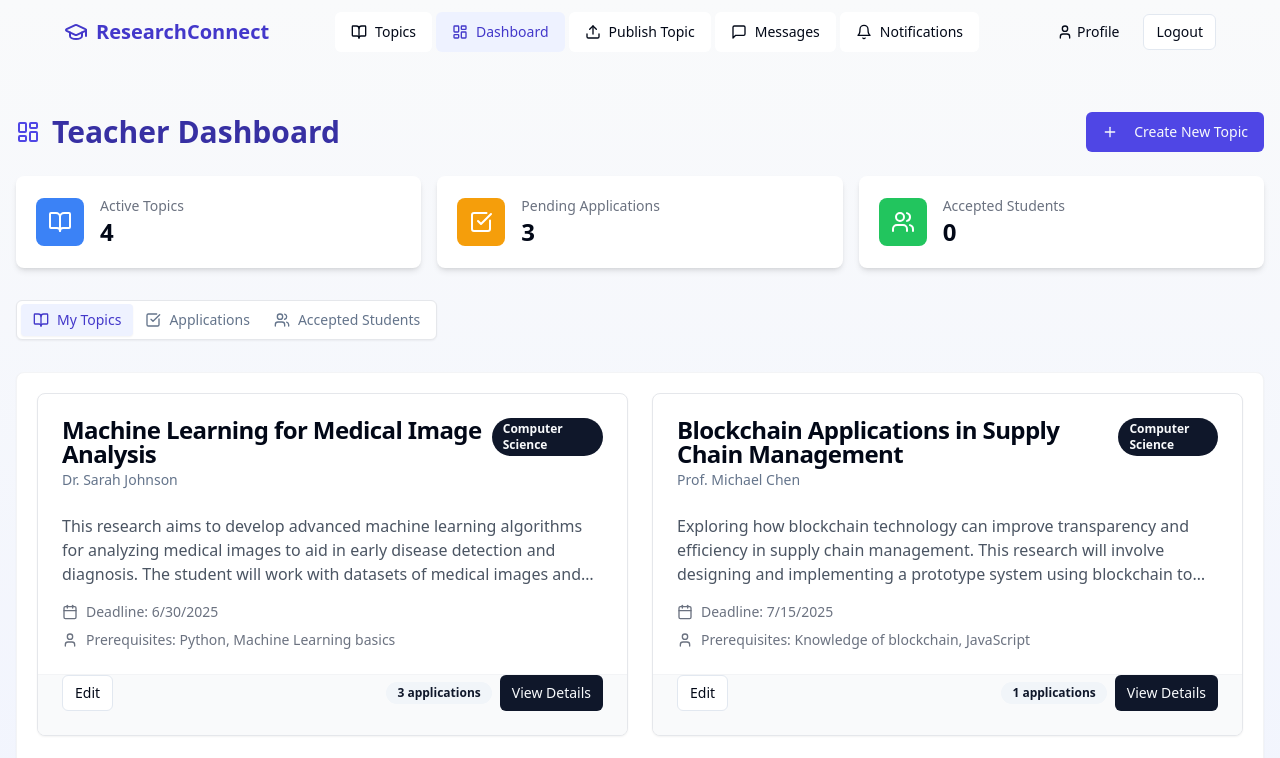
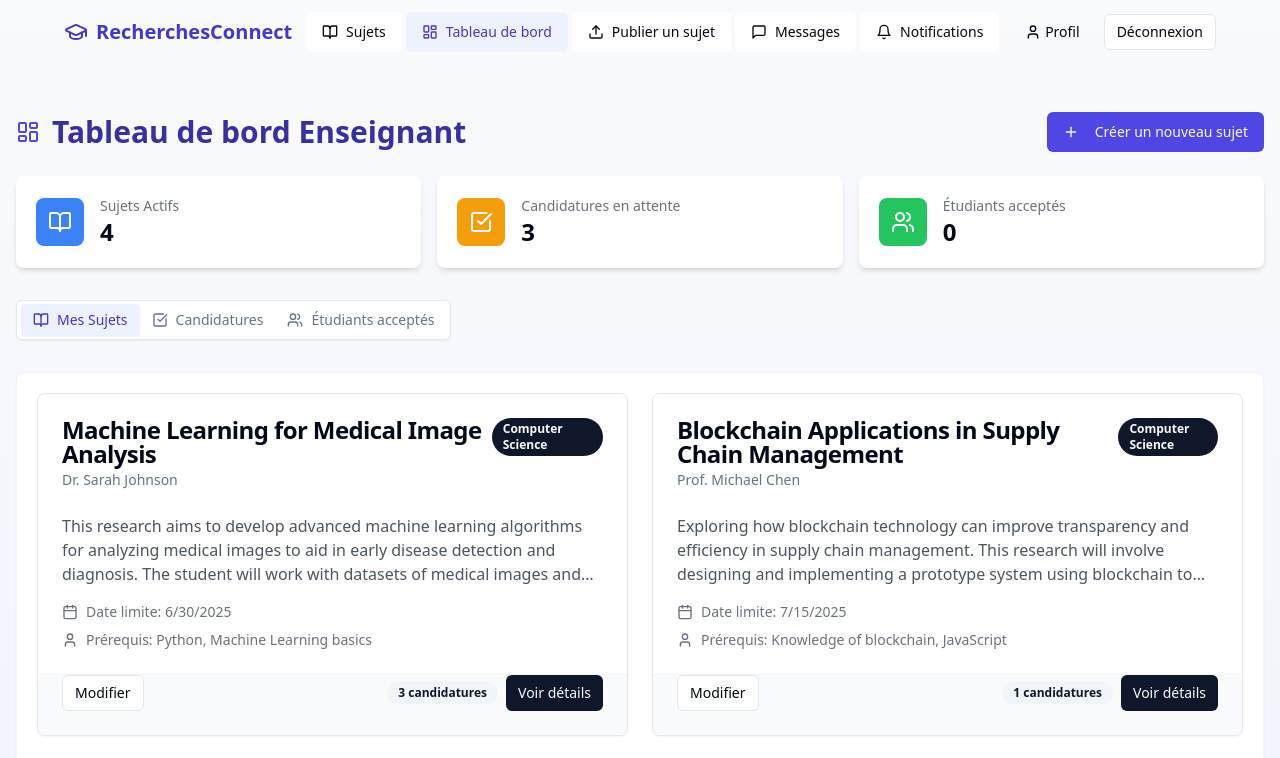
Before and after one commit to ameniamri1/projet-recherche-etudiant, a React (Vite) app: page /teacher-dashboard in a window 1280 px wide. Shown: the top 758 px of the page. Built offline with nearby package versions, Linux system fonts and the light colour scheme.

Commit message:
Fix logout and edit button
- Fixes the logout functionality to properly disconnect the user.
- Makes the "Edit" button in the teacher dashboard clickable.
- Completes the translation to French.

```diff
--- a/src/components/layout/Navbar.tsx
+++ b/src/components/layout/Navbar.tsx
@@ -1,6 +1,6 @@
 
 import { useState, useEffect } from "react";
-import { Link, useLocation } from "react-router-dom";
+import { Link, useLocation, useNavigate } from "react-router-dom";
 import {
   NavigationMenu,
   NavigationMenuContent,
@@ -26,12 +26,13 @@ import {
 
 const Navbar = () => {
   const location = useLocation();
+  const navigate = useNavigate();
   const [isScrolled, setIsScrolled] = useState(false);
   const [isMobileMenuOpen, setIsMobileMenuOpen] = useState(false);
-  const [isLoggedIn, setIsLoggedIn] = useState(false); // This would come from auth context in a real app
-  const [userRole, setUserRole] = useState<'student' | 'teacher' | null>(null); // This would come from auth context
+  const [isLoggedIn, setIsLoggedIn] = useState(false);
+  const [userRole, setUserRole] = useState<'student' | 'teacher' | null>(null);
 
-  // Effect for detecting scroll to change navbar appearance
+  // Effet pour détecter le défilement pour changer l'apparence de la barre de navigation
   useEffect(() => {
     const handleScroll = () => {
       setIsScrolled(window.scrollY > 20);
@@ -41,9 +42,8 @@ const Navbar = () => {
     return () => window.removeEventListener("scroll", handleScroll);
   }, []);
 
-  // For demo purposes only
+  // Vérifier le chemin pour définir le rôle et l'état de connexion
   useEffect(() => {
-    // Check if path includes teacher to set teacher role
     if (location.pathname.includes('teacher')) {
       setUserRole('teacher');
       setIsLoggedIn(true);
@@ -54,6 +54,12 @@ const Navbar = () => {
   }, [location.pathname]);
 
   const isActive = (path: string) => location.pathname === path;
+
+  const handleLogout = () => {
+    setIsLoggedIn(false);
+    setUserRole(null);
+    navigate("/");
+  };
 
   return (
     <header className={cn(
@@ -66,14 +72,14 @@ const Navbar = () => {
         {/* Logo */}
         <Link to="/" className="flex items-center gap-2 font-bold text-xl text-indigo-700 hover:text-indigo-600 transition-colors">
           <GraduationCap className="h-6 w-6" />
-          <span className="hidden sm:inline">ResearchConnect</span>
+          <span className="hidden sm:inline">RecherchesConnect</span>
         </Link>
 
-        {/* Desktop Navigation */}
+        {/* Navigation sur ordinateur */}
         <div className="hidden md:block">
           <NavigationMenu>
             <NavigationMenuList>
-              {/* Always visible links */}
+              {/* Liens toujours visibles */}
               <NavigationMenuItem>
                 <NavigationMenuLink
                   asChild
@@ -84,12 +90,12 @@ const Navbar = () => {
                 >
                   <Link to="/topics" className="flex items-center gap-2">
                     <BookOpen className="h-4 w-4" />
-                    Topics
+                    Sujets
                   </Link>
                 </NavigationMenuLink>
               </NavigationMenuItem>
 
-              {/* Teacher specific links */}
+              {/* Liens spécifiques aux enseignants */}
               {userRole === 'teacher' && (
                 <>
                   <NavigationMenuItem>
@@ -102,7 +108,7 @@ const Navbar = () => {
                     >
                       <Link to="/teacher-dashboard" className="flex items-center gap-2">
                         <LayoutDashboard className="h-4 w-4" />
-                        Dashboard
+                        Tableau de bord
                       </Link>
                     </NavigationMenuLink>
                   </NavigationMenuItem>
@@ -117,14 +123,14 @@ const Navbar = () => {
                     >
                       <Link to="/publish-topic" className="flex items-center gap-2">
                         <Upload className="h-4 w-4" />
-                        Publish Topic
+                        Publier un sujet
                       </Link>
                     </NavigationMenuLink>
                   </NavigationMenuItem>
                 </>
               )}
 
-              {/* Student specific links */}
+              {/* Liens spécifiques aux étudiants */}
               {userRole === 'student' && (
                 <NavigationMenuItem>
                   <NavigationMenuLink
@@ -136,13 +142,13 @@ const Navbar = () => {
                   >
                     <Link to="/student-dashboard" className="flex items-center gap-2">
                       <LayoutDashboard className="h-4 w-4" />
-                      Dashboard
+                      Tableau de bord
                     </Link>
                   </NavigationMenuLink>
                 </NavigationMenuItem>
               )}
 
-              {/* Logged in user links */}
+              {/* Liens utilisateur connecté */}
               {isLoggedIn && (
                 <>
                   <NavigationMenuItem>
@@ -180,7 +186,7 @@ const Navbar = () => {
           </NavigationMenu>
         </div>
 
-        {/* Login/Register buttons for desktop */}
+        {/* Boutons Connexion/Inscription pour ordinateur */}
         <div className="hidden md:flex items-center gap-3">
           {isLoggedIn ? (
             <>
@@ -192,26 +198,30 @@ const Navbar = () => {
               >
                 <Link to="/profile">
                   <User className="h-4 w-4" />
-                  Profile
+                  Profil
                 </Link>
               </Button>
-              <Button asChild variant="outline" size="sm">
-                <Link to="/">Logout</Link>
+              <Button
+                variant="outline"
+                size="sm"
+                onClick={handleLogout}
+              >
+                Déconnexion
               </Button>
             </>
           ) : (
             <>
               <Button asChild variant="outline" size="sm">
-                <Link to="/login">Login</Link>
+                <Link to="/login">Connexion</Link>
               </Button>
               <Button asChild size="sm" className="bg-indigo-600 hover:bg-indigo-700">
-                <Link to="/register">Register</Link>
+                <Link to="/register">Inscription</Link>
               </Button>
             </>
           )}
         </div>
 
-        {/* Mobile menu button */}
+        {/* Bouton menu mobile */}
         <Button
           variant="ghost"
           size="icon"
@@ -222,7 +232,7 @@ const Navbar = () => {
         </Button>
       </div>
 
-      {/* Mobile menu */}
+      {/* Menu mobile */}
       {isMobileMenuOpen && (
         <div className="md:hidden absolute top-full left-0 right-0 bg-white dark:bg-gray-900 shadow-lg py-4 px-6 border-t">
           <nav className="flex flex-col space-y-4">
@@ -237,7 +247,7 @@ const Navbar = () => {
               onClick={() => setIsMobileMenuOpen(false)}
             >
               <BookOpen className="h-5 w-5" />
-              Topics
+              Sujets
             </Link>
 
             {userRole === 'teacher' && (
@@ -253,7 +263,7 @@ const Navbar = () => {
                   onClick={() => setIsMobileMenuOpen(false)}
                 >
                   <LayoutDashboard className="h-5 w-5" />
-                  Dashboard
+                  Tableau de bord
                 </Link>
                 <Link
                   to="/publish-topic"
@@ -266,7 +276,7 @@ const Navbar = () => {
                   onClick={() => setIsMobileMenuOpen(false)}
                 >
                   <Upload className="h-5 w-5" />
-                  Publish Topic
+                  Publier un sujet
                 </Link>
               </>
             )}
@@ -283,7 +293,7 @@ const Navbar = () => {
                 onClick={() => setIsMobileMenuOpen(false)}
               >
                 <LayoutDashboard className="h-5 w-5" />
-                Dashboard
+                Tableau de bord
               </Link>
             )}
 
@@ -326,25 +336,27 @@ const Navbar = () => {
                   onClick={() => setIsMobileMenuOpen(false)}
                 >
                   <User className="h-5 w-5" />
-                  Profile
+                  Profil
                 </Link>
-                <Link
-                  to="/"
+                <button
                   className="flex items-center gap-2 py-2 px-3 rounded-md transition-colors hover:bg-gray-100"
-                  onClick={() => setIsMobileMenuOpen(false)}
+                  onClick={() => {
+                    setIsMobileMenuOpen(false);
+                    handleLogout();
+                  }}
                 >
-                  Logout
-                </Link>
+                  Déconnexion
+                </button>
               </>
             )}
 
             {!isLoggedIn && (
               <div className="flex flex-col space-y-2 pt-2 border-t">
                 <Button asChild variant="outline" className="w-full">
-                  <Link to="/login" onClick={() => setIsMobileMenuOpen(false)}>Login</Link>
+                  <Link to="/login" onClick={() => setIsMobileMenuOpen(false)}>Connexion</Link>
                 </Button>
                 <Button asChild className="w-full bg-indigo-600 hover:bg-indigo-700">
-                  <Link to="/register" onClick={() => setIsMobileMenuOpen(false)}>Register</Link>
+                  <Link to="/register" onClick={() => setIsMobileMenuOpen(false)}>Inscription</Link>
                 </Button>
               </div>
             )}
--- a/src/components/topics/TopicsList.tsx
+++ b/src/components/topics/TopicsList.tsx
@@ -32,12 +32,12 @@ const TopicsList = ({ topics, isTeacherView = false }: TopicsListProps) => {
             <p className="text-gray-600 mb-4 line-clamp-3">{topic.description}</p>
             <div className="flex items-center text-sm text-gray-500 mb-2">
               <Calendar className="mr-2 h-4 w-4" />
-              <span>Deadline: {new Date(topic.deadline).toLocaleDateString()}</span>
+              <span>Date limite: {new Date(topic.deadline).toLocaleDateString()}</span>
             </div>
             {topic.prerequisites && (
               <div className="flex items-center text-sm text-gray-500">
                 <User className="mr-2 h-4 w-4" />
-                <span>Prerequisites: {topic.prerequisites}</span>
+                <span>Prérequis: {topic.prerequisites}</span>
               </div>
             )}
           </CardContent>
@@ -45,22 +45,22 @@ const TopicsList = ({ topics, isTeacherView = false }: TopicsListProps) => {
           <CardFooter className="bg-gray-50 border-t border-gray-100 flex justify-between">
             {isTeacherView ? (
               <>
-                <Button variant="outline" size="sm">
-                  Edit
+                <Button variant="outline" size="sm" asChild>
+                  <Link to={`/edit-topic/${topic.id}`}>Modifier</Link>
                 </Button>
                 <div className="flex items-center space-x-2">
-                  <Badge variant="secondary">{topic.applications || 0} applications</Badge>
+                  <Badge variant="secondary">{topic.applications || 0} candidatures</Badge>
                   <Button size="sm" asChild>
-                    <Link to={`/topic/${topic.id}`}>View Details</Link>
+                    <Link to={`/topic/${topic.id}`}>Voir détails</Link>
                   </Button>
                 </div>
               </>
             ) : (
               <>
                 <Button variant="outline" size="sm" asChild>
-                  <Link to={`/topic/${topic.id}`}>View Details</Link>
+                  <Link to={`/topic/${topic.id}`}>Voir détails</Link>
                 </Button>
-                <Button size="sm">Apply Now</Button>
+                <Button size="sm">Postuler</Button>
               </>
             )}
           </CardFooter>
--- a/src/pages/TeacherDashboardPage.tsx
+++ b/src/pages/TeacherDashboardPage.tsx
@@ -9,14 +9,15 @@ import { mockedTopics, mockedApplications } from "@/data/mockedData";
 import { LayoutDashboard, Plus, Users, BookOpen, CheckSquare } from "lucide-react";
 import { motion } from "framer-motion";
 import { Card } from "@/components/ui/card";
+import { Link } from "react-router-dom";
 
 const TeacherDashboardPage = () => {
   const [isCreateTopicOpen, setIsCreateTopicOpen] = useState(false);
 
   const dashboardStats = [
-    { label: "Active Topics", value: mockedTopics.length, icon: BookOpen, color: "bg-blue-500" },
-    { label: "Pending Applications", value: mockedApplications.length, icon: CheckSquare, color: "bg-amber-500" },
-    { label: "Accepted Students", value: 0, icon: Users, color: "bg-green-500" }
+    { label: "Sujets Actifs", value: mockedTopics.length, icon: BookOpen, color: "bg-blue-500" },
+    { label: "Candidatures en attente", value: mockedApplications.length, icon: CheckSquare, color: "bg-amber-500" },
+    { label: "Étudiants acceptés", value: 0, icon: Users, color: "bg-green-500" }
   ];
 
   return (
@@ -30,17 +31,17 @@ const TeacherDashboardPage = () => {
         >
           <div className="flex items-center gap-3">
             <LayoutDashboard className="h-6 w-6 text-indigo-600" />
-            <h1 className="text-3xl font-bold text-indigo-800">Teacher Dashboard</h1>
+            <h1 className="text-3xl font-bold text-indigo-800">Tableau de bord Enseignant</h1>
           </div>
           <Button
             onClick={() => setIsCreateTopicOpen(true)}
             className="bg-indigo-600 hover:bg-indigo-700"
           >
-            <Plus className="h-4 w-4 mr-2" /> Create New Topic
+            <Plus className="h-4 w-4 mr-2" /> Créer un nouveau sujet
           </Button>
         </motion.div>
 
-        {/* Dashboard Stats */}
+        {/* Statistiques du tableau de bord */}
         <motion.div
           className="grid grid-cols-1 sm:grid-cols-2 lg:grid-cols-3 gap-4 mb-8"
           initial={{ opacity: 0, y: 20 }}
@@ -70,13 +71,13 @@ const TeacherDashboardPage = () => {
           <Tabs defaultValue="topics" className="w-full">
             <TabsList className="mb-6 bg-white border border-gray-200 p-1 shadow-sm">
               <TabsTrigger value="topics" className="data-[state=active]:bg-indigo-50 data-[state=active]:text-indigo-700">
-                <BookOpen className="h-4 w-4 mr-2" /> My Topics
+                <BookOpen className="h-4 w-4 mr-2" /> Mes Sujets
               </TabsTrigger>
               <TabsTrigger value="applications" className="data-[state=active]:bg-indigo-50 data-[state=active]:text-indigo-700">
-                <CheckSquare className="h-4 w-4 mr-2" /> Applications
+                <CheckSquare className="h-4 w-4 mr-2" /> Candidatures
               </TabsTrigger>
               <TabsTrigger value="students" className="data-[state=active]:bg-indigo-50 data-[state=active]:text-indigo-700">
-                <Users className="h-4 w-4 mr-2" /> Accepted Students
+                <Users className="h-4 w-4 mr-2" /> Étudiants acceptés
               </TabsTrigger>
             </TabsList>
 
@@ -91,8 +92,8 @@ const TeacherDashboardPage = () => {
             <TabsContent value="students" className="bg-white rounded-lg shadow-sm border border-gray-100 p-5">
               <div className="p-8 text-center text-gray-500">
                 <Users className="h-12 w-12 text-gray-300 mx-auto mb-2" />
-                <p className="text-lg font-medium">Currently no accepted students</p>
-                <p className="text-sm">Students you accept will appear here</p>
+                <p className="text-lg font-medium">Aucun étudiant accepté pour l'instant</p>
+                <p className="text-sm">Les étudiants que vous acceptez apparaîtront ici</p>
               </div>
             </TabsContent>
           </Tabs>
```
